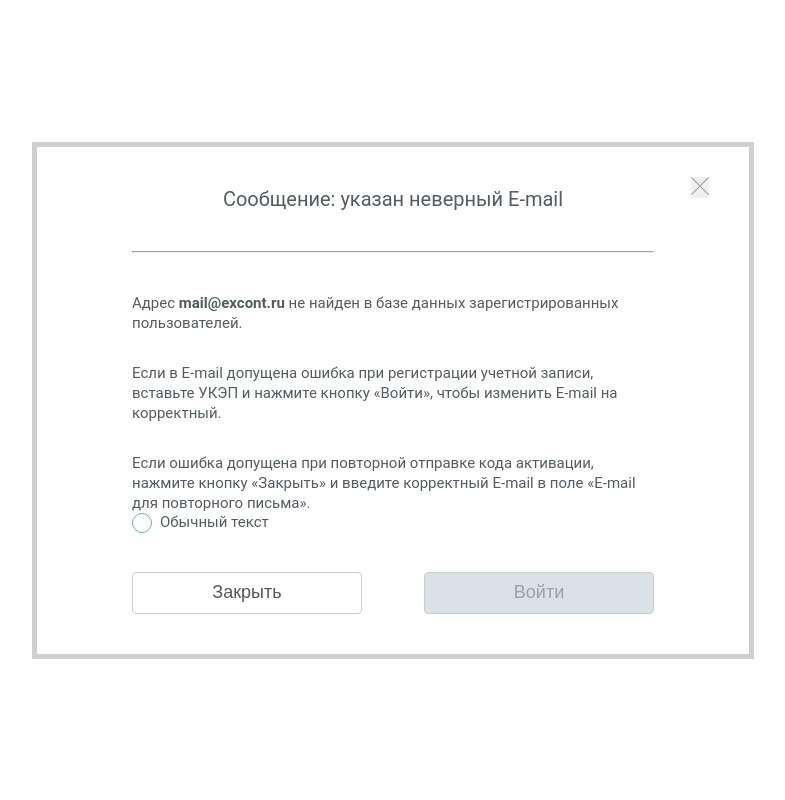
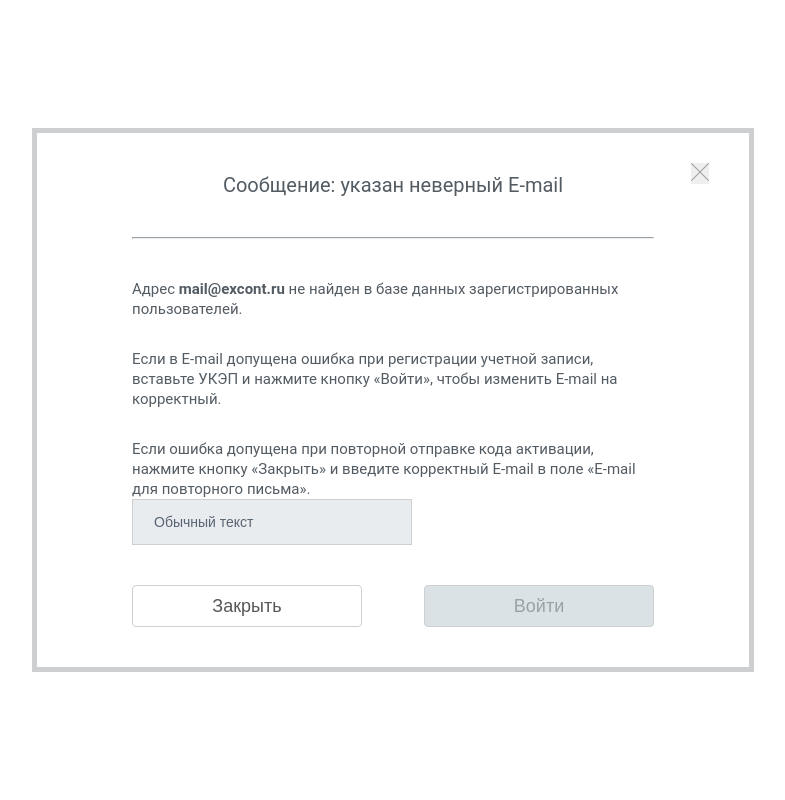
Before and after one commit to Mirzamorph/excont-react-modals, a React (Create React App) app: page / in a window 1280 px wide. Shown: the top 800 px of the page, without its empty margins (247-1032 px from the left). Built offline with nearby package versions, Linux system fonts and the light colour scheme.

Commit message:
added input text component

```diff
--- a/src/components/modals/ErrorEmail.js
+++ b/src/components/modals/ErrorEmail.js
@@ -1,7 +1,7 @@
 /* eslint-disable jsx-a11y/label-has-associated-control */
 import React from 'react';
 import Modal from '../Modal';
-import { Checkbox, RadioButton } from '../partials/FormParts';
+import { Checkbox, RadioButton, InputText } from '../partials/FormParts';
 
 function ErrorEmail() {
   return (
@@ -31,7 +31,7 @@ function ErrorEmail() {
           </p>
         </div>
         <form>
-          <RadioButton title="Обычный текст" />
+          <InputText placeholder="Обычный текст" />
         </form>
       </Modal>
     </div>
--- a/src/components/partials/FormParts.js
+++ b/src/components/partials/FormParts.js
@@ -38,11 +38,14 @@ export const RadioButton = ({ title, ...props }) => (
   </div>
 );
 
-export const InputText = ({ label }) => (
+// Я сделал плейсхолдер выезжающим с помощью селектора :not(:placeholder-shown)
+// В идеале нужно сделать при клике, но так как я не знаю, как все это
+// будет интегрироваться, я решил, что так оставить лучше
+export const InputText = ({ placeholder, title, error }) => (
   <div className="form-field">
-    <div className="form-field__input">
-      <input id={label} type="text" />
-      <label htmlFor={label} />
+    <div className="form-field__input field__input">
+      <input id={placeholder} type="text" placeholder=" " disabled />
+      <label htmlFor={placeholder}>{placeholder}</label>
     </div>
   </div>
 );
--- a/src/index.scss
+++ b/src/index.scss
@@ -112,7 +112,7 @@ body, html {
   cursor: pointer;
   transition: 0.3s;
   &:disabled {
-    border-color: #CDCFD1 !important;
+    border-color: $borderColor !important;
     background-color: #DBE2E6 !important;
     color: #97A1A7 !important;
     cursor: not-allowed;
@@ -131,13 +131,13 @@ body, html {
     background-color: transparent;
   }
   &-outline:hover {
-    border-color: #CDCFD1;
+    border-color: $borderColor;
     background-color: #F5F5F5;
     color: #3C3C3C;
   }
   &-outline:active {
     background-color: #E0E0E0;
-    border-color: #CDCFD1;
+    border-color: $borderColor;
     color: #000000;
   }
 }
@@ -252,3 +252,59 @@ body, html {
     }
   }
 }
+
+.field__input {
+  position: relative;
+  display: inline;
+  font-family: Arial, Helvetica, sans-serif;
+  &-error {
+    &:after {
+      content: url(assets/img/input-error.svg);
+      display: block;
+      position: absolute;
+      width: 18px;
+      height: 18px;
+      top: 13px;
+      right: 20px;
+    }
+    input {
+      border: 1px solid #DD191D !important;
+    }
+  }
+  input {
+    width: 280px;
+    height: 46px;
+    border: 1px solid $borderColor;
+    font-size: 18px;
+    line-height: 20px;
+    color: #000;
+    padding: 12px 20px;
+    box-sizing: border-box;
+    &:focus {
+      border-color: transparent;
+      box-shadow: 0 0 0px 5px #DDF1FF;
+    }
+    &:not(:placeholder-shown) {
+      & + label {
+        color: #969696;
+        transform: translate(-17px, -15px) scale(0.7);
+      }
+    }
+    &:disabled {
+        background-color: #E9ECEE;
+        color: #576472;
+        & + label {
+          color: #576472;
+        }
+    }
+  }
+  label {
+    position: absolute;
+    top: 12px;
+    left: 22px;
+    font-size: 14px;
+    line-height: 22px;
+    color: $textGray;
+    transition: transform 0.4s;
+  }
+}
```
Also changed, not shown: src/assets/img/input-error.svg (added).
